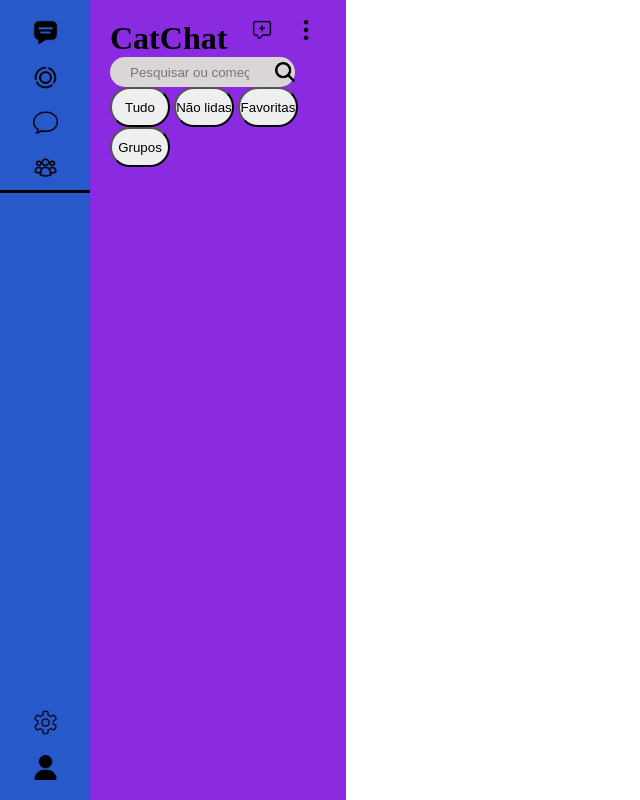
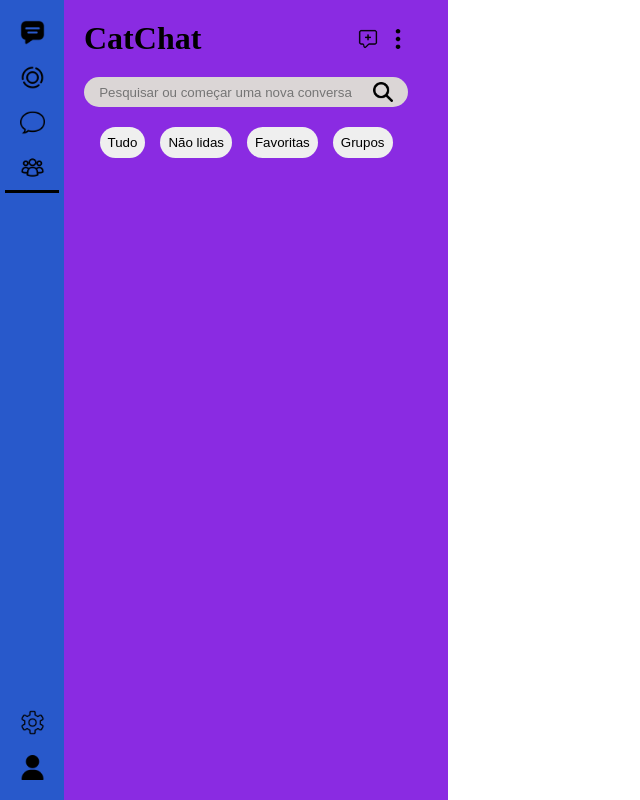
Before and after one commit to GeovannaSilva09/whatsapp, a plain HTML site: page index.html in a window 1280 px wide. Shown: the whole page, without its empty margins (0-640 px from the left). Drawn offline with Linux system fonts and the light colour scheme.

Commit message:
Organização de Seções e Js Iniciado

```diff
--- a/index.html
+++ b/index.html
@@ -14,7 +14,7 @@
         <div class="lateral">
             <img src="./img/chat.png" alt="Conversas">
             <img src="./img/status.png" alt="status">
-    <img  src="./img/channel.png" alt="Canais">
+            <img src="./img/channel.png" alt="Canais">
             <img src="./img/group.png" alt="Comunidades">
         </div>
 
@@ -29,15 +29,16 @@
 
             <div class="mais">
                 <h1>CatChat</h1>
-
+                <div class="icon">
                     <img src="./img/new-chat.png" alt="Nova Conversa">
                     <img src="./img/more.png" alt="mais">
+                </div>
 
             </div>
 
             <div class="pesquisa">
                 <input class="search" type="search" placeholder="Pesquisar ou começar uma nova conversa">
-            <img  class="lupa" src="./img/lupa.png" alt="Pesquisar">
+                <img class="lupa" src="./img/lupa.png" alt="Pesquisar">
             </div>
 
             <div class="botoes">
@@ -45,11 +46,10 @@
                 <button>Não lidas</button>
                 <button>Favoritas</button>
                 <button>Grupos</button>
-
-
                 <!-- <button class="glow-on-hover" type="button"> (づ｡◕‿‿◕｡)づ  </button>  -->
-
             </div>
+        </div>
+        <div class="inferior" id="contatos">
 
         </div>
     </header>
--- a/style.css
+++ b/style.css
@@ -12,9 +12,11 @@ body {
 }
 
 aside {
+    width: 5%;
     display: flex;
+    padding-right: 5px;
+    padding-left: 5px;
     height: 100%;
-    width: 90px;
     justify-content: space-between;
     flex-direction: column;
     padding-top: 20px;
@@ -49,16 +51,19 @@ aside img {
 header {
     padding-top: 20px;
     padding-left: 20px;
-    padding-right: 30px;
+    padding-right: 20px;
     gap: 20px;
     display: flex;
-    width: 20%;
+    justify-content: center;
+    width: 30%;
     background-color: blueviolet;
-
 }
 
 .superior {
     width: 100%;
+    display: flex;
+    gap: 20px;
+    flex-direction: column;
 }
 
 header img {
@@ -68,21 +73,30 @@ header img {
 
 .mais {
     display: flex;
+    align-items: center;
     justify-content: space-between;
     flex-direction: row;
     width: 100%;
     gap: 20px;
 }
+.icon{
+    display: flex;
+    gap: 10px;
+}
 
 .pesquisa {
     display: flex;
     align-items: center;
+    padding-left: 10px;
+    padding-right: 10px;
     background-color: rgb(219, 214, 214);
     height: 30px;
+    width: 100%;
+    justify-content: center;
+    border-radius: 20px;
+}
+.search {
     width: 90%;
-    justify-content: space-between;
-    border-radius: 20px;
-    padding-left: 20px;
 }
 
 input {
@@ -93,14 +107,21 @@ input {
 }
 
 button {
+    border: none;
     text-decoration: none;
-    height: 40px;
-    width: 60px;
+    padding: 8px;
     border-radius: 25px;
     gap: 20px;
 }
 
-
+.botoes {
+    display: flex;
+    align-items: center;
+    justify-content: center;
+    flex-wrap: wrap;
+    width: 100%;
+    gap: 15px;
+}
 
 
 
```
Also changed, not shown: app.js (added, +46 -0 lines). Lines whose indentation alone changed are shown as unchanged.
